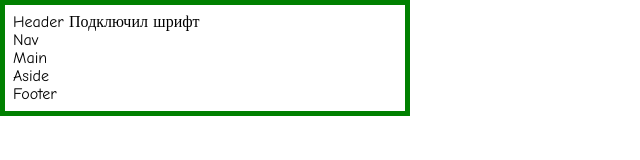
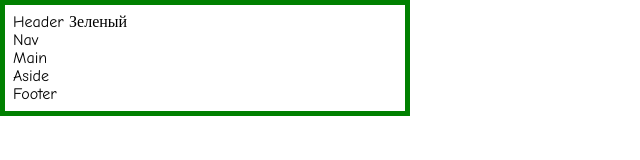
Before and after one commit to hobbi-fun/pet, a plain HTML site: page index.html in a window 1280 px wide. Shown: the full height of the page, 0-640 px from the left. Drawn offline with Linux system fonts and the light colour scheme.

Commit message:
Update index.html

```diff
--- a/index.html
+++ b/index.html
@@ -17,7 +17,7 @@
   <body class="center">
 
     <header class="header">
-      Header Подключил шрифт
+      Header Зеленый
     </header>
 
     <nav class="nav">
```
